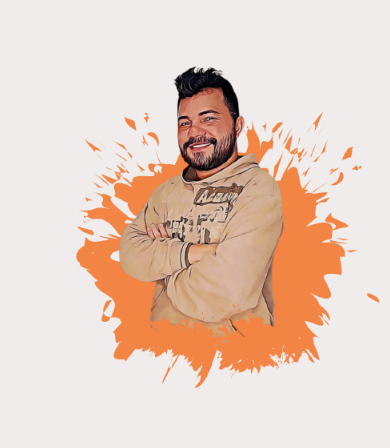
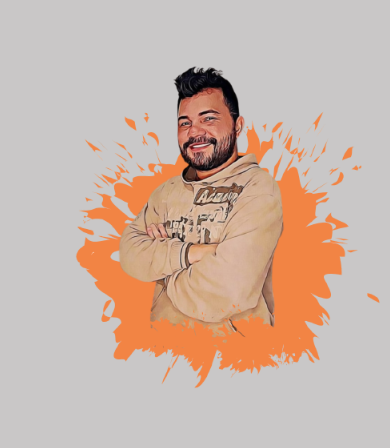
Before and after one commit to JoseChagas37/portfolio-josechagas, a plain HTML site: page index.html in a window 390 px wide. Shown: the part 72-520 px from the top of the page. Drawn offline with nearby package versions, Linux system fonts and the light colour scheme.

Commit message:
melhorando o padding

```diff
--- a/responsivo.css
+++ b/responsivo.css
@@ -159,7 +159,7 @@
   }
   .home {
     height: 100vh;
-    padding: 47px 103px;
+    padding: 47px 90px;
 
   }
 
--- a/style.css
+++ b/style.css
@@ -18,7 +18,7 @@
 }
 html,
 body {
-  background: #f0ededf8;
+  background: #c9c7c7;
   font-family: "Open Sans", sans-serif;
   overflow: hidden;
 }
@@ -131,8 +131,8 @@ input[type="checkbox"] {
   align-items: center;
   width: 100%;
   height: 100vh;
-  padding: 72px 20%;
-
+  padding: 50px 15%;
+  gap: -10px;
 }
 
 .home-text {
@@ -165,9 +165,7 @@ input[type="checkbox"] {
   text-transform: uppercase;
   color: var(--color-text);
 }
-.home-img img {
-height: 600px;
-}
+
 
 /*** modal ***/
 
```
Also changed, not shown: imagens/Design_sem_nome__7_-removebg-preview.png (added).
